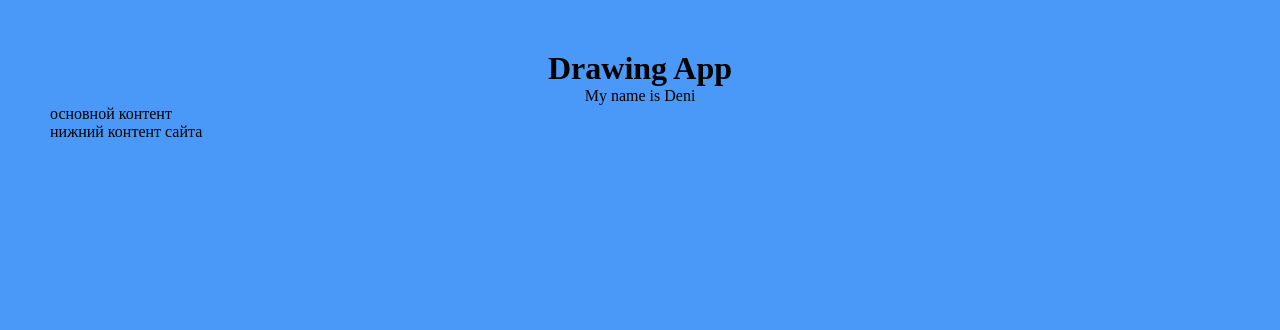
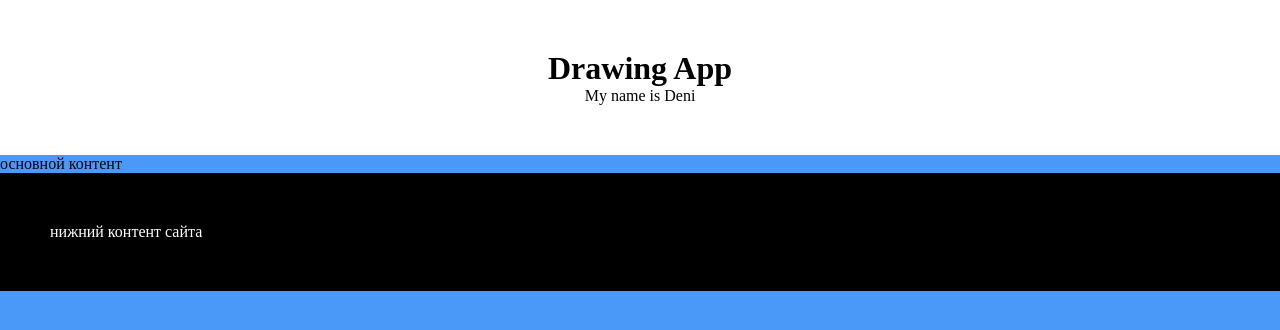
Before and after one commit to dr-montasir/deni-html-css-projects, a plain HTML site: page drawing-app/index.html in a window 1280 px wide. Drawn offline with Linux system fonts and the light colour scheme.

Commit message:
Lesson 04

```diff
--- a/drawing-app/style.css
+++ b/drawing-app/style.css
@@ -5,9 +5,21 @@
 
 body {
   background: #4a98f7;
-  margin: 50px;
 }
 
 header {
+  padding: 50px;
   text-align: center;
+  background: #ffffff;
 }
+
+/*
+black = #000000;
+white = #ffffff;
+*/
+
+footer {
+  padding: 50px;
+  background: black;
+  color: white;
+}
```
